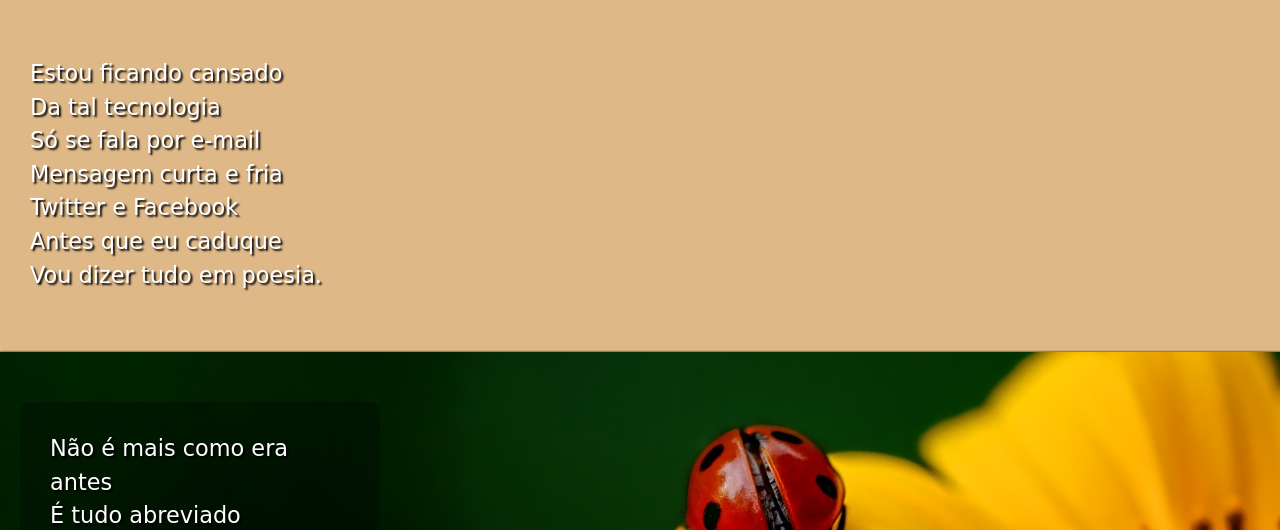
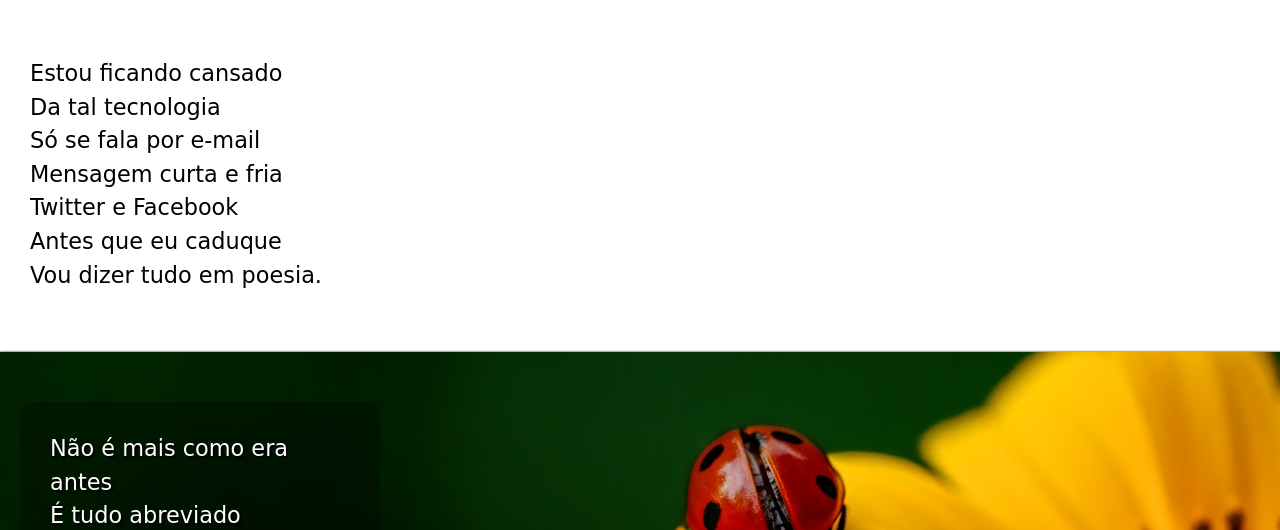
Before and after one commit to Marciogleyson/cordel, a plain HTML site: page index.html in a window 1280 px wide. Shown: the part 270-800 px from the top of the page. Drawn offline with Linux system fonts and the light colour scheme.

Commit message:
mudanca de cor

```diff
--- a/estilo/style.css
+++ b/estilo/style.css
@@ -20,7 +20,7 @@
 }
 
 html, body {
-    background-color: burlywood;
+    background-color: white;
 }
 
 header {
@@ -64,7 +64,7 @@ section p {
     font-size: 1.4em;
     line-height: 1.5em;
     margin: auto;
-    text-shadow: 2px 2px 2px black;
+
     font-family: var(--font3);
 
 
@@ -87,6 +87,7 @@ section.imagem > p {
     border-radius: 10px 10px 10px 10px;
     height: 250px;
     width: 300px;
+    text-shadow: 2px 2px 2px black;
 
 
 
@@ -94,7 +95,7 @@ section.imagem > p {
 
 section.normal {
 
-    color: white;
+    color: black;
 
 }
 
```
